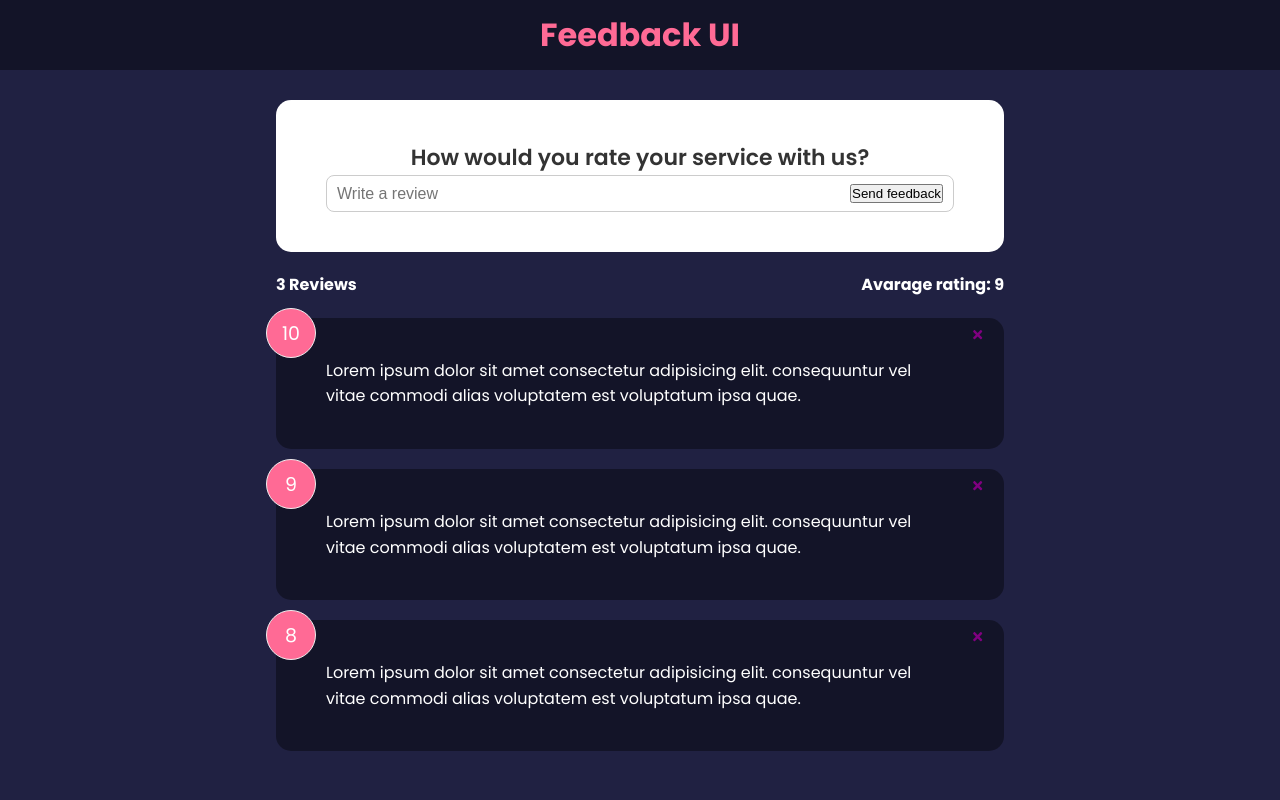
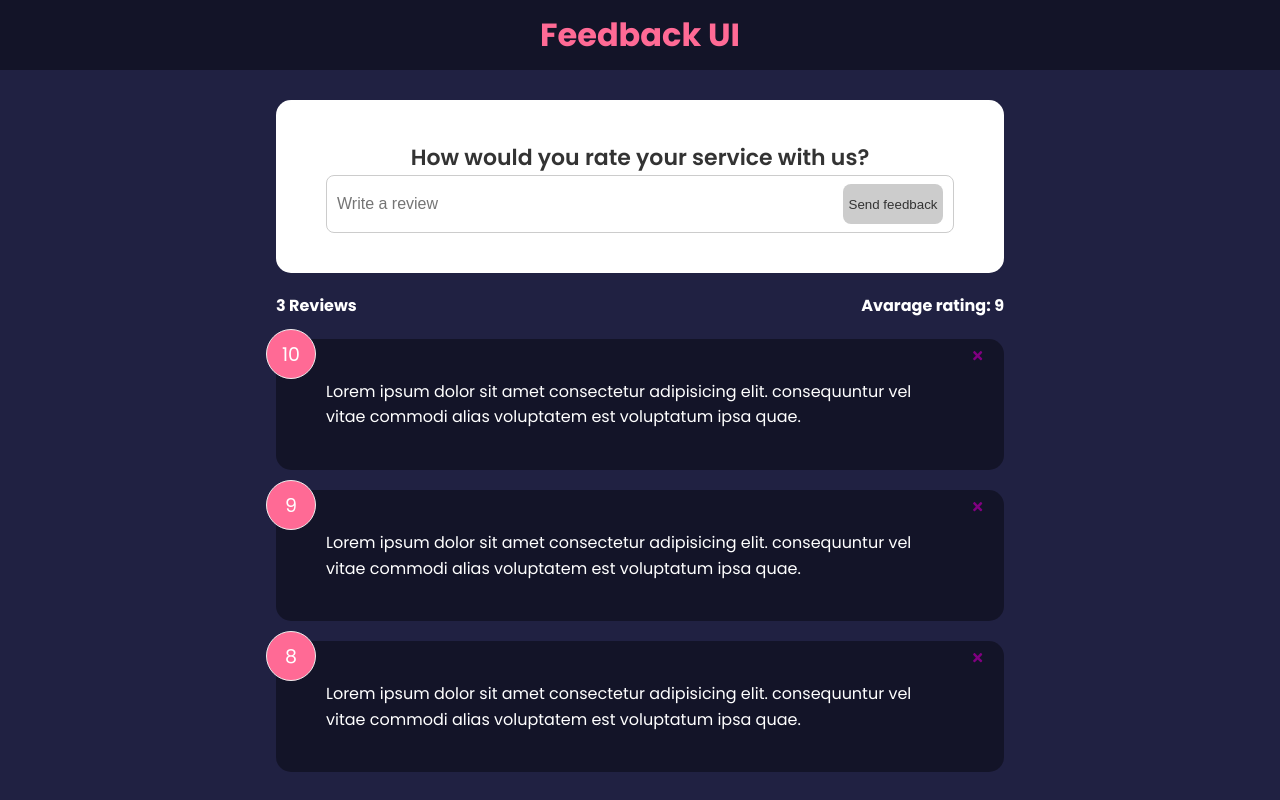
Before and after one commit to ivanaogrizovic/feedback-app, a React (Create React App) app: page / in a window 1280 px wide. Built offline with nearby package versions, Linux system fonts and the light colour scheme.

Commit message:
feat: create button component

```diff
--- /dev/null
+++ b/src/components/button/button.jsx
@@ -0,0 +1,12 @@
+export default function Button({
+  children,
+  theme = "primary",
+  type,
+  isDisabled = false,
+}) {
+  return (
+    <button type={type} disabled={isDisabled} className={`btn btn-${theme}`}>
+      {children}
+    </button>
+  );
+}
--- a/src/components/feedback-form/feedback-form.jsx
+++ b/src/components/feedback-form/feedback-form.jsx
@@ -1,5 +1,6 @@
 import { useState } from "react";
 import Card from "../card/card";
+import Button from "../button/button";
 
 export default function FeedbackForm() {
   const [text, setText] = useState("");
@@ -20,7 +21,9 @@
             value={text}
             onChange={handleTextInput}
           />
-          <button type="submit">Send feedback</button>
+          <Button type="submit" isDisabled={true}>
+            Send feedback
+          </Button>
         </div>
       </form>
     </Card>
```
